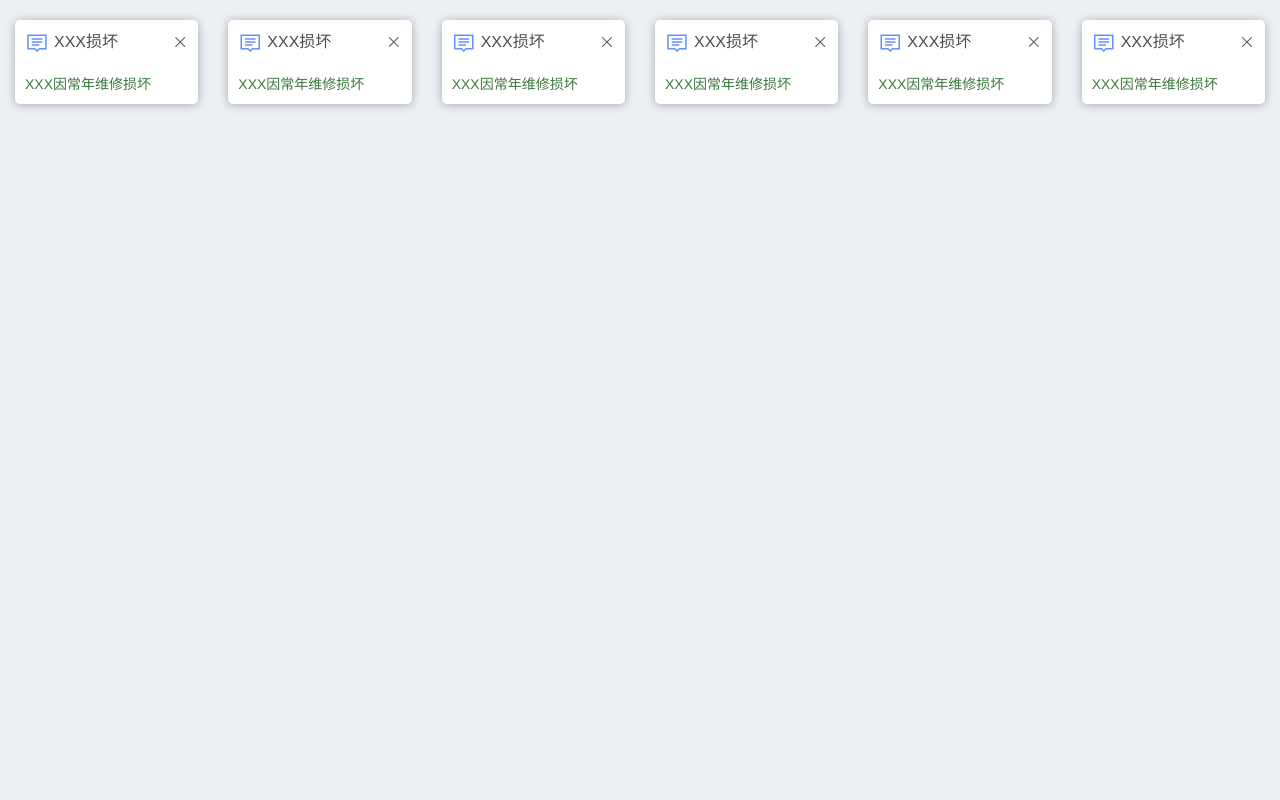
After one commit to liujingshi/Fixed-Assets-Management-System, a Python web app: template template/pc/iframe/message.html in a window 1280 px wide. The commit adds this page. Run offline with Jinja, Linux system fonts and the light colour scheme; the template is opened without the code that fills it, so the values that code supplies are empty; some libraries are stand-ins or nearby versions.

Commit message:
update message user

```diff
--- /dev/null
+++ b/template/pc/iframe/common.css
@@ -0,0 +1,46 @@
+html, body {
+    width: 100%;
+    height: 100%;
+    background: #ecf0f5;
+}
+
+.home-panel {
+    width: 100%;
+    border-radius: 5px;
+    background: #fff;
+    display: flex;
+    flex-direction: column;
+    margin-top: 20px;
+    box-shadow: 0 1px 10px rgba(0, 0, 0, .3);
+}
+
+.home-panel-header {
+    display: flex;
+    flex-direction: row;
+    width: 100%;
+    padding: 10px;
+    align-items: center;
+}
+
+.home-panel-header > i:first-child {
+    color: #668eff;
+    font-size: 24px;
+    margin-right: 5px;
+}
+
+.home-panel-header > span {
+    color: #4b4b4b;
+    font-size: 16px;
+}
+
+.home-panel-close {
+    margin-left: auto;
+    font-size: 16px;
+    color: #555;
+    cursor: pointer;
+}
+
+.home-panel-body {
+    width: 100%;
+    padding: 10px;
+}
--- a/template/pc/iframe/home.html
+++ b/template/pc/iframe/home.html
@@ -8,6 +8,7 @@
     <title></title>
     <link rel="stylesheet" href="../../common/bootstrap/css/bootstrap.min.css">
     <link rel="stylesheet" href="../../common/line-awesome/css/line-awesome.min.css">
+    <link rel="stylesheet" href="./common.css">
     <link rel="stylesheet" href="./home/home.css">
 </head>
 
--- /dev/null
+++ b/template/pc/iframe/message.html
@@ -0,0 +1,147 @@
+<!DOCTYPE html>
+<html lang="zh-cn">
+
+<head>
+    <meta charset="UTF-8">
+    <meta name="viewport" content="width=device-width, initial-scale=1.0, maximum-scale=1, user-scalable=no">
+    <meta http-equiv="X-UA-Compatible" content="ie=edge">
+    <title></title>
+    <link rel="stylesheet" href="../../common/bootstrap/css/bootstrap.min.css">
+    <link rel="stylesheet" href="../../common/line-awesome/css/line-awesome.min.css">
+    <link rel="stylesheet" href="./common.css">
+</head>
+
+<body>
+
+    <div class="container-fluid">
+
+        <div class="row">
+
+            <div class="col-xs-6 col-sm-4 col-md-3 col-lg-2">
+                <div class="home-panel">
+                    <div class="home-panel-header">
+                        <i class="las la-comment"></i>
+                        <span>XXX损坏</span>
+                        <i class="las la-times home-panel-close"></i>
+                    </div>
+                    <div class="home-panel-body">
+                        <div class="row">
+                            <div class="col-md-12">
+                                <span class="text-success">
+                                    XXX因常年维修损坏
+                                </span>
+                            </div>
+                        </div>
+                    </div>
+                </div>
+            </div>
+
+            <div class="col-xs-6 col-sm-4 col-md-3 col-lg-2">
+                <div class="home-panel">
+                    <div class="home-panel-header">
+                        <i class="las la-comment"></i>
+                        <span>XXX损坏</span>
+                        <i class="las la-times home-panel-close"></i>
+                    </div>
+                    <div class="home-panel-body">
+                        <div class="row">
+                            <div class="col-md-12">
+                                <span class="text-success">
+                                    XXX因常年维修损坏
+                                </span>
+                            </div>
+                        </div>
+                    </div>
+                </div>
+            </div>
+
+            <div class="col-xs-6 col-sm-4 col-md-3 col-lg-2">
+                <div class="home-panel">
+                    <div class="home-panel-header">
+                        <i class="las la-comment"></i>
+                        <span>XXX损坏</span>
+                        <i class="las la-times home-panel-close"></i>
+                    </div>
+                    <div class="home-panel-body">
+                        <div class="row">
+                            <div class="col-md-12">
+                                <span class="text-success">
+                                    XXX因常年维修损坏
+                                </span>
+                            </div>
+                        </div>
+                    </div>
+                </div>
+            </div>
+
+            <div class="col-xs-6 col-sm-4 col-md-3 col-lg-2">
+                <div class="home-panel">
+                    <div class="home-panel-header">
+                        <i class="las la-comment"></i>
+                        <span>XXX损坏</span>
+                        <i class="las la-times home-panel-close"></i>
+                    </div>
+                    <div class="home-panel-body">
+                        <div class="row">
+                            <div class="col-md-12">
+                                <span class="text-success">
+                                    XXX因常年维修损坏
+                                </span>
+                            </div>
+                        </div>
+                    </div>
+                </div>
+            </div>
+
+            <div class="col-xs-6 col-sm-4 col-md-3 col-lg-2">
+                <div class="home-panel">
+                    <div class="home-panel-header">
+                        <i class="las la-comment"></i>
+                        <span>XXX损坏</span>
+                        <i class="las la-times home-panel-close"></i>
+                    </div>
+                    <div class="home-panel-body">
+                        <div class="row">
+                            <div class="col-md-12">
+                                <span class="text-success">
+                                    XXX因常年维修损坏
+                                </span>
+                            </div>
+                        </div>
+                    </div>
+                </div>
+            </div>
+
+            <div class="col-xs-6 col-sm-4 col-md-3 col-lg-2">
+                <div class="home-panel">
+                    <div class="home-panel-header">
+                        <i class="las la-comment"></i>
+                        <span>XXX损坏</span>
+                        <i class="las la-times home-panel-close"></i>
+                    </div>
+                    <div class="home-panel-body">
+                        <div class="row">
+                            <div class="col-md-12">
+                                <span class="text-success">
+                                    XXX因常年维修损坏
+                                </span>
+                            </div>
+                        </div>
+                    </div>
+                </div>
+            </div>
+
+        </div>
+
+    </div>
+
+</body>
+
+<script src="../../common/jquery/jquery-3.4.1.min.js"></script>
+<script src="../../common/layer/layer.js"></script>
+<script src="../../common/vue/vue.min.js"></script>
+<script src="../../common/vue/axios.min.js"></script>
+<script src="../../common/bootstrap/js/bootstrap.min.js"></script>
+<script src="./message/message.js"></script>
+
+</html>
--- /dev/null
+++ b/template/pc/iframe/message/message.js
@@ -0,0 +1,3 @@
+$(".home-panel-close").click(function () {
+    $(this).parent().parent().parent().hide(500);
+});
```
Also changed, not shown: template/pc/iframe/home/home.css (+1 -37 lines), template/pc/iframe/user.html (added, +93 -0 lines), template/pc/index.html (+9 -9 lines), template/pc/js/main.js (+16 -0 lines), template/pc/js/nav.js (+31 -31 lines).
